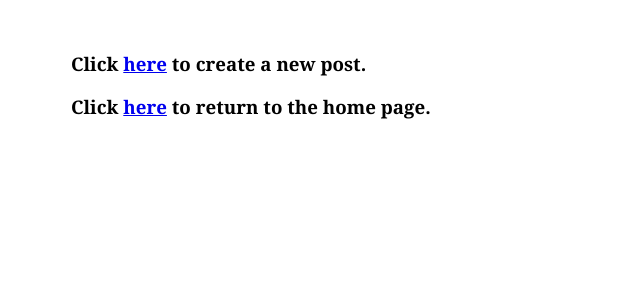
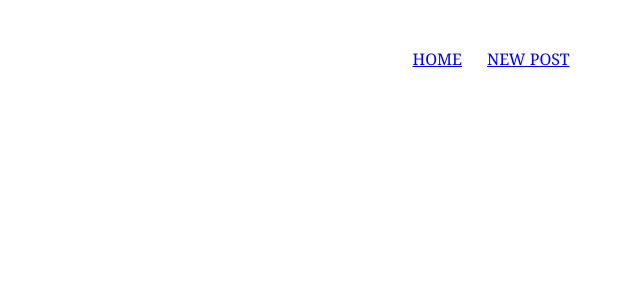
Before and after one commit to jtburkiett/build-a-blog, a Python web app: template templates/base.html in a window 1280 px wide. Shown: the top 300 px of the page, without its empty margins (169-809 px from the left). Run offline with Jinja, Linux system fonts and the light colour scheme; the template is opened without the code that fills it, so the values that code supplies are empty.

Commit message:
Played around with CSS

```diff
--- a/templates/base.html
+++ b/templates/base.html
@@ -3,11 +3,15 @@
     <head>
         <title>Build-a-blog</title>
         <style type="text/css">
+        li {
+            display: inline;
+        }
             body {
                 font-family: Georgia, serif;
                 width: 800px;
                 margin: 0 auto;
                 padding: 10px;
+                text-align: center;
             }
 
             .error {
@@ -60,8 +64,12 @@
     <body>
         {% block content %}
         {% endblock %}
+
+        <br>
+        <ul>
+            <li><a href="/newpost">HOME</a></li>
+            <li>&#160;&#160;&#160;&#160;</li>
+            <li><a href="/">NEW POST</a></li>
+        </ul>
     </body>
-    <br>
-    <h3>Click <a href="/newpost">here</a> to create a new post.</h3><h3>Click <a href="/">here</a> to return to the home page.</h3>
-
 </html>
--- a/templates/posts.html
+++ b/templates/posts.html
@@ -2,7 +2,7 @@
 {% block content %}
 
 <form>
-  <h3>Posts:</h3>
+  <h2>Welcome to my BLOG!</h2>
 {% for post in posts %}
   <div class="post">
     <div class="post-title"><a href='/blog/{{post.key().id()}}'>{{post.title}}</a></div>
```
